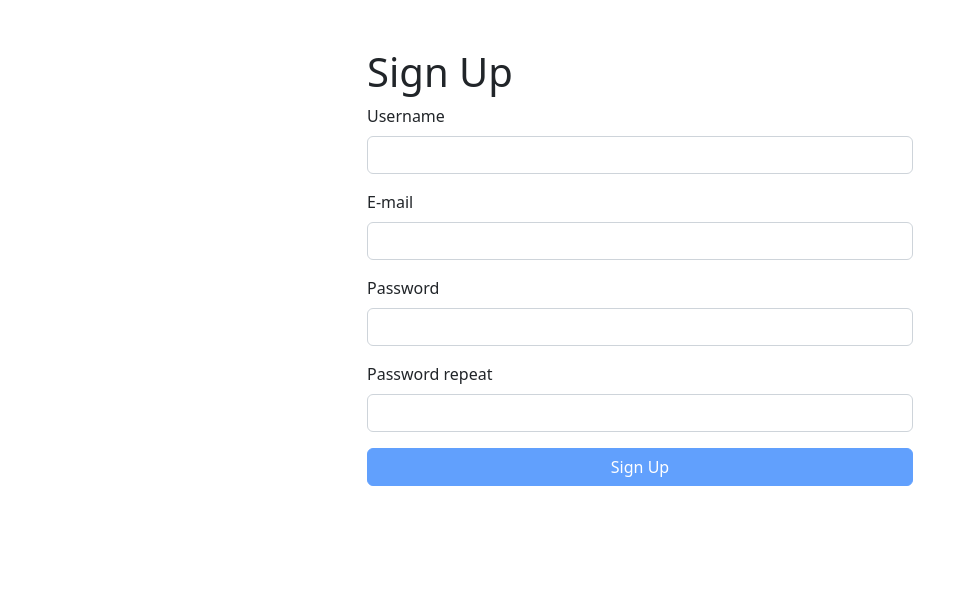
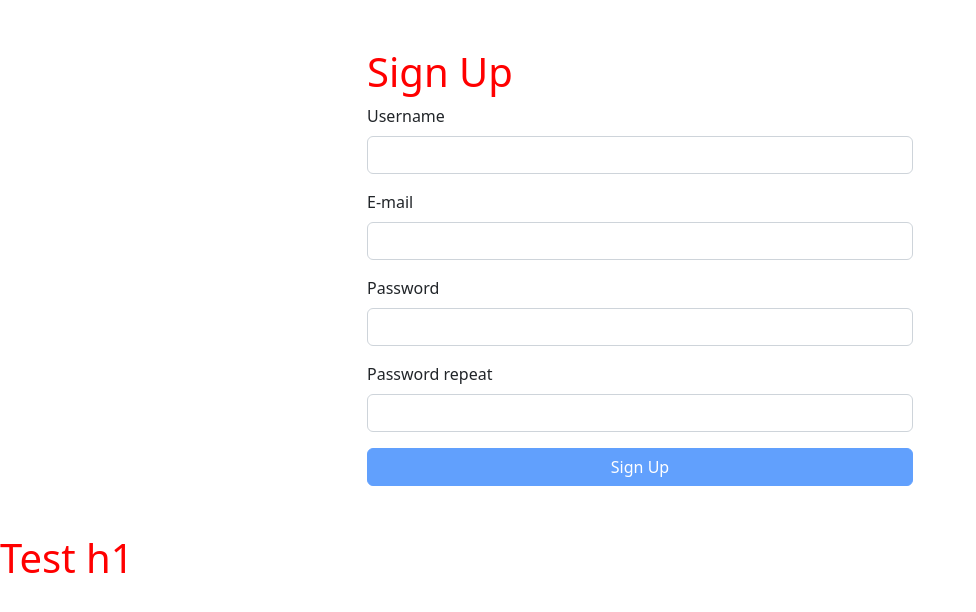
Before and after one commit to aumartinez/vue-tdd, a Vue app: page / in a window 1280 px wide. Shown: the top 612 px of the page, without its empty margins (0-976 px from the left). Built offline with nearby package versions, Linux system fonts and the light colour scheme.

Commit message:
Lesson no 14

```diff
--- a/src/App.vue
+++ b/src/App.vue
@@ -4,8 +4,11 @@ import SignUpPage from './pages/SignUpPage.vue'
 
 <template>
   <SignUpPage />
+  <h1>Test h1</h1>
 </template>
 
 <style>
-
+  h1 {
+    color: red;
+  }
 </style>
--- a/src/pages/SignUpPage.vue
+++ b/src/pages/SignUpPage.vue
@@ -83,5 +83,6 @@ export default {
   </div>
 </template>
 
-<style>
+<style scoped>
+
 </style>
```
